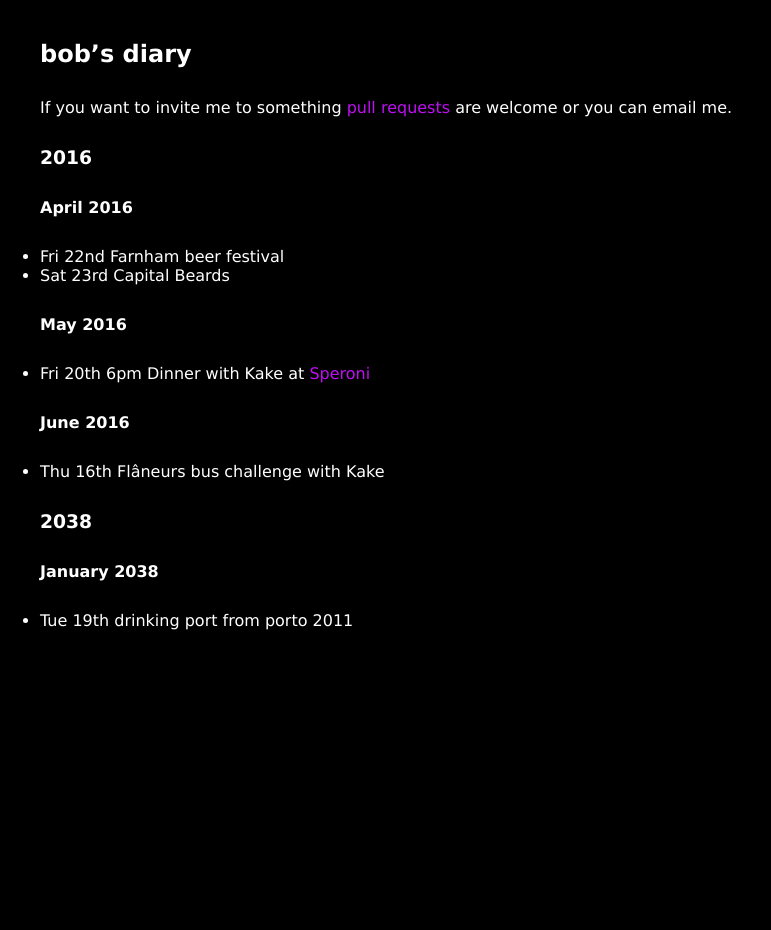
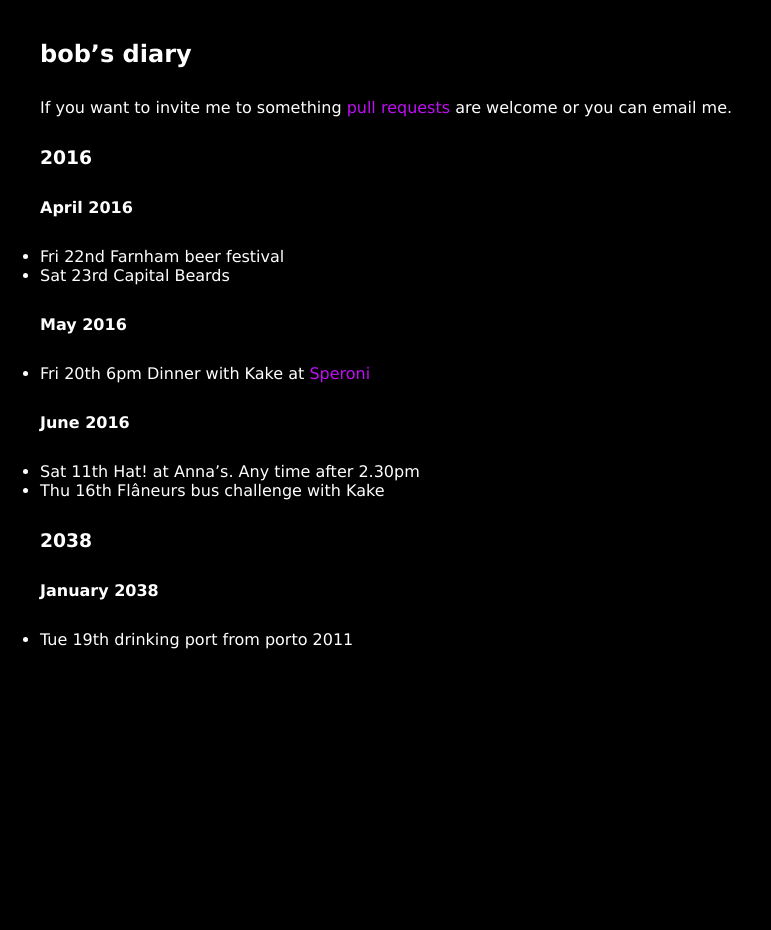
Before and after one commit to rjw1/randomness.org.uk, a Jekyll site: the page built from diary/index.md, in a window 1280 px wide. Shown: the whole page, without its empty margins (0-771 px from the left). Built offline with Jekyll 4.4.1, drawn with Linux system fonts in a browser that asks for light colours; Markdown is read by kramdown in place of the engine named in the settings.

Commit message:
Invitation to Hat
In addition to my email, I thought I would try the more formal route...

```diff
--- a/diary/index.md
+++ b/diary/index.md
@@ -20,6 +20,7 @@ are welcome or you can email me.
 
 #### June 2016 ####
 
+* Sat 11th Hat! at Anna's. Any time after 2.30pm
 * Thu 16th Flâneurs bus challenge with Kake
 
 ### 2038 ###
```
